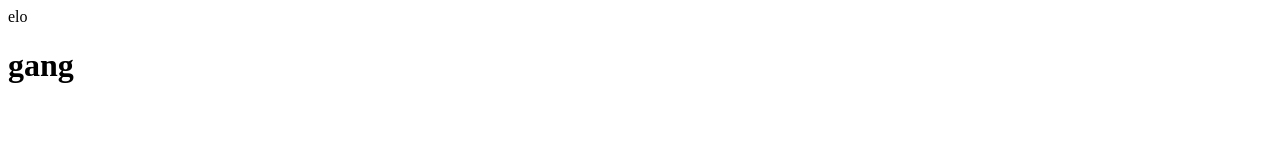
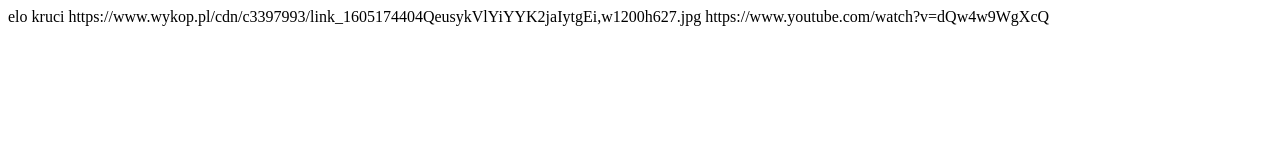
Before and after one commit to Amontaiz/amontaiz.github.io, a plain HTML site: page index.html in a window 1280 px wide. Drawn offline with Linux system fonts and the light colour scheme.

Commit message:
Update index.html

```diff
--- a/index.html
+++ b/index.html
@@ -1,5 +1,7 @@
 <html>
 <head> elo </head>
+<body>kruci </body>
 <title> kruci </title>
-<h1> gang </h1>
+<picture>https://www.wykop.pl/cdn/c3397993/link_1605174404QeusykVlYiYYK2jaIytgEi,w1200h627.jpg</picture>
+<href>https://www.youtube.com/watch?v=dQw4w9WgXcQ</href>
 </html>
```
